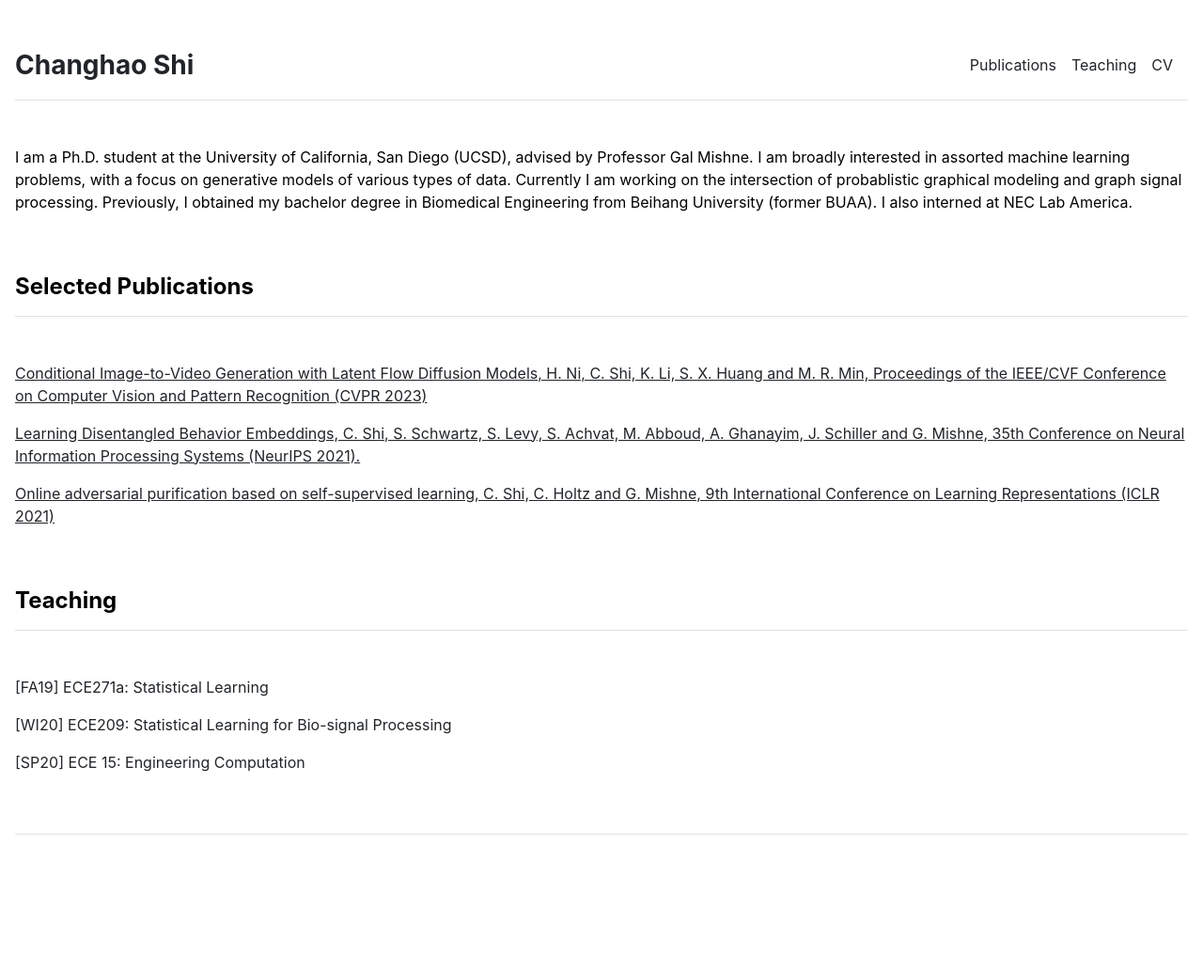
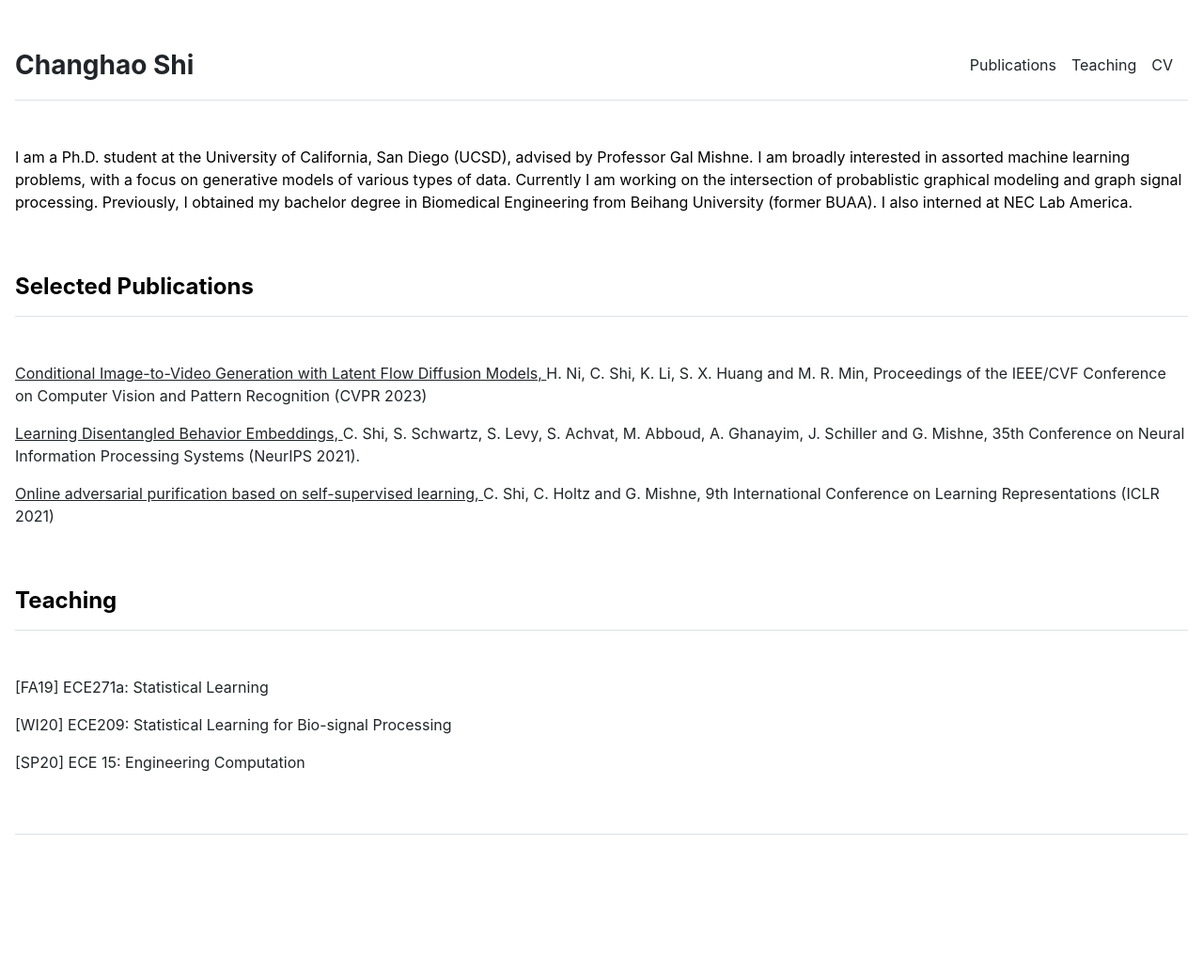
Before and after one commit to ChanghaoShih/ChanghaoShih.github.io, a Jekyll site: the page built from index.md, in a window 1280 px wide. Shown: the whole page at 94% size. Built offline with Jekyll 4.4.1, drawn with Linux system fonts in a browser that asks for light colours; part of the change alters nothing that is shown.

```diff
--- a/_includes/publications.html
+++ b/_includes/publications.html
@@ -3,11 +3,11 @@
     {% if page.title == "Home" %}
     <h4 class="fw-bold border-bottom pb-3 mb-5">Selected Publications</h4>
       {% for item in site.data.publications.featured %}
-        <p><a href="{{ item.url }}">{{ item.name }} {{ item.author }} {{ item.publish }}</a></p>
+        <p><a href="{{ item.url }}">{{ item.name }}</a> <a>{{ item.author }} {{ item.publish }}</a></p>
       {% endfor %}
     {% else %}
       {% for item in site.data.publications.index %}
-        <p><a href="{{ item.url }}">{{ item.name }} {{ item.author }} {{ item.publish }}</a></p>
+        <p><a href="{{ item.url }}">{{ item.name }}</a> <a>{{ item.author }} {{ item.publish }}</a></p>
       {% endfor %}
     {% endif %}
   </div>
```
